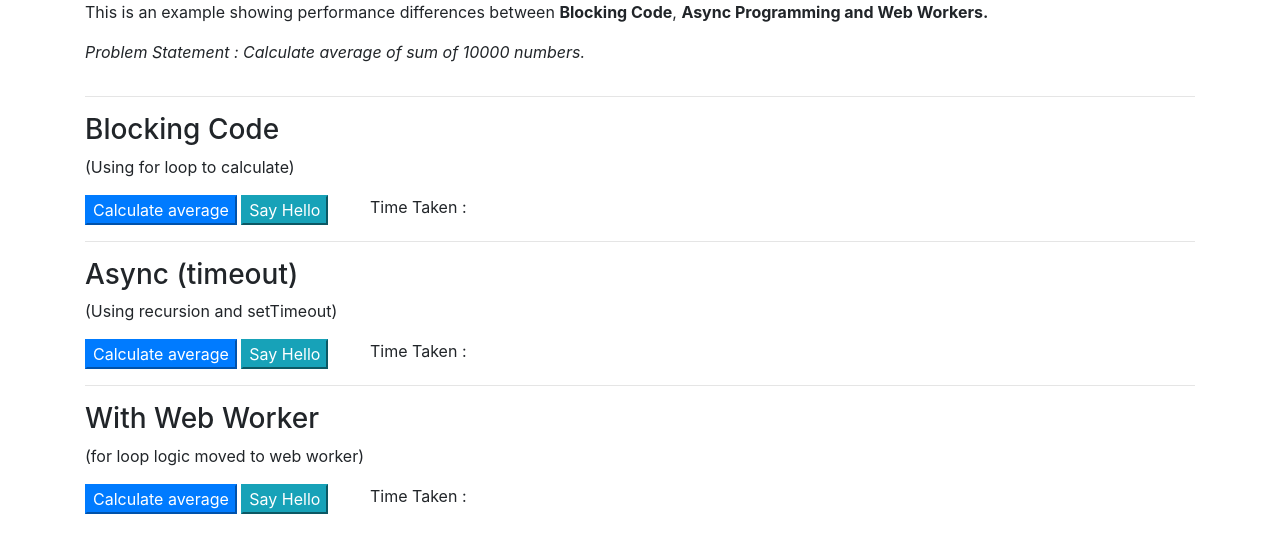
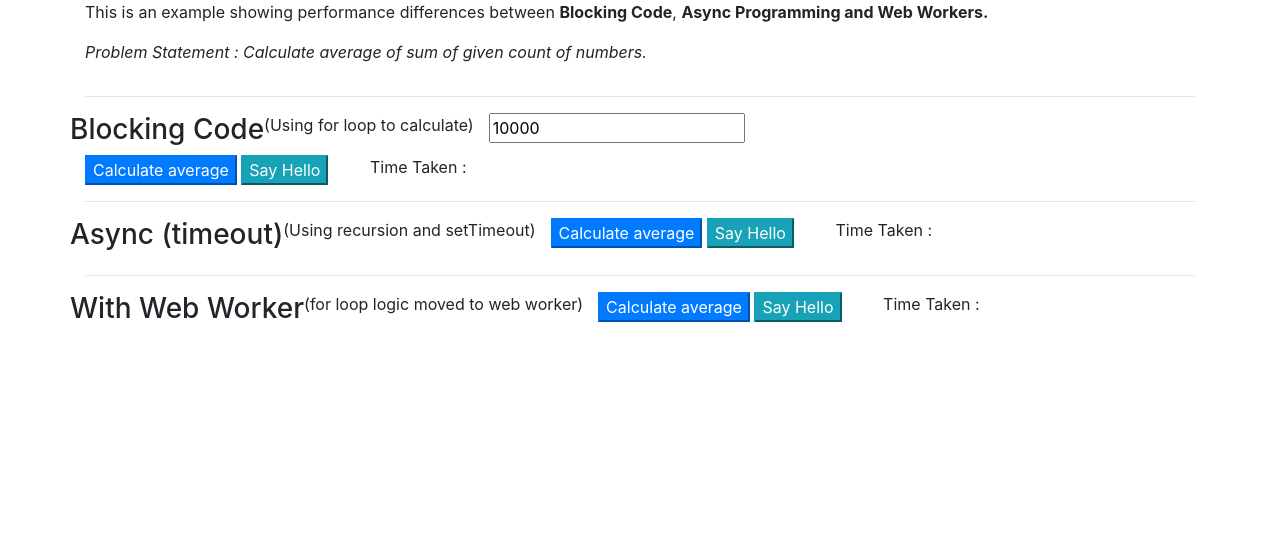
Before and after one commit to bhushangoel/webworker-demo-1, a plain HTML site: page index.html in a window 1280 px wide. Drawn offline with Linux system fonts and the light colour scheme.

Commit message:
changing layout

```diff
--- a/index.html
+++ b/index.html
@@ -9,17 +9,24 @@
 <div class="container">
     <div class="row">
         <div class="col-12">
-            <p>This is an example showing performance differences between <strong>Blocking Code</strong>, <strong>Async Programming
+            <p>This is an example showing performance differences between <strong>Blocking Code</strong>, <strong>Async
+                Programming
                 and Web Workers.</strong></p>
-            <p><i>Problem Statement : Calculate average of sum of 10000 numbers.</i></p>
+            <p><i>Problem Statement : Calculate average of sum of given count of numbers.</i></p>
         </div>
     </div>
     <hr>
-    <h3>Blocking Code</h3>
-    <p>(Using for loop to calculate)</p>
+
+    <div class="row">
+        <h3>Blocking Code</h3>
+        <p>(Using for loop to calculate)</p>
+        <div class="col-6">
+            <input type="text" maxlength="9" id="valueBlock" placeholder="Enter a number"/>
+        </div>
+    </div>
     <div class="row">
         <div class="col-3">
-            <button class="btn-primary" onclick="averageBlock(10000)">Calculate average</button>
+            <button class="btn-primary" onclick="averageBlock()">Calculate average</button>
             <button class="btn-info" onclick="helloBlock()">Say Hello</button>
         </div>
         <div class="col-3">
@@ -27,9 +34,10 @@
         </div>
     </div>
     <hr>
-    <h3>Async (timeout)</h3>
-    <p>(Using recursion and setTimeout)</p>
+
     <div class="row">
+        <h3>Async (timeout)</h3>
+        <p>(Using recursion and setTimeout)</p>
         <div class="col-3">
             <button class="btn-primary" onclick="averageAsync(10000)">Calculate average</button>
             <button class="btn-info" onclick="helloAsync()">Say Hello</button>
@@ -39,9 +47,10 @@
         </div>
     </div>
     <hr>
-    <h3>With Web Worker</h3>
-    <p>(for loop logic moved to web worker)</p>
+
     <div class="row">
+        <h3>With Web Worker</h3>
+        <p>(for loop logic moved to web worker)</p>
         <div class="col-3">
             <button class="btn-primary" onclick="average(10000)">Calculate average</button>
             <button class="btn-info" onclick="hello()">Say Hello</button>
--- a/scripts/sync.js
+++ b/scripts/sync.js
@@ -1,5 +1,12 @@
-averageBlock = (numbers) => {
-    console.log('numbers called :: ', numbers)
+(() => {
+    document.getElementById('valueBlock').value = 10000;
+    averageBlock = () => {
+        try {
+            var numbers = document.getElementById('valueBlock').value;
+        }
+        catch (e) {
+            var numbers = 10000;
+        }
         let startTime = new Date().getTime();
         let len = numbers,
             sum = 0,
@@ -17,8 +24,9 @@ averageBlock = (numbers) => {
         let endTime = new Date().getTime();
         document.getElementById('timeBlock').innerHTML = `${(endTime - startTime) / 1000} seconds`;
         alert('Average - ', sum / len);
-}
+    };
 
     helloBlock = () => {
         alert("Hello World !!");
     }
+})();
```
Lines whose indentation alone changed are shown as unchanged.
